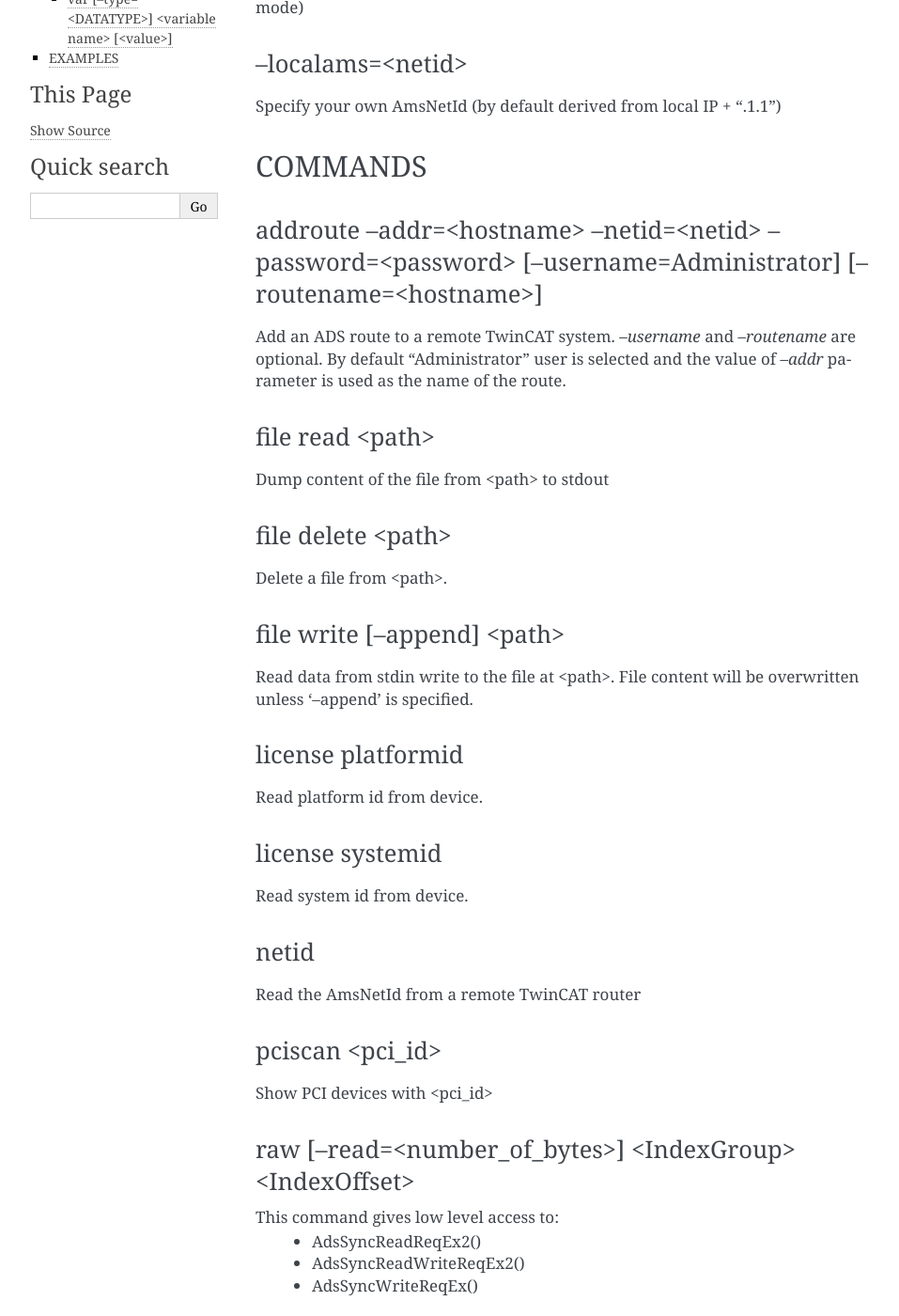
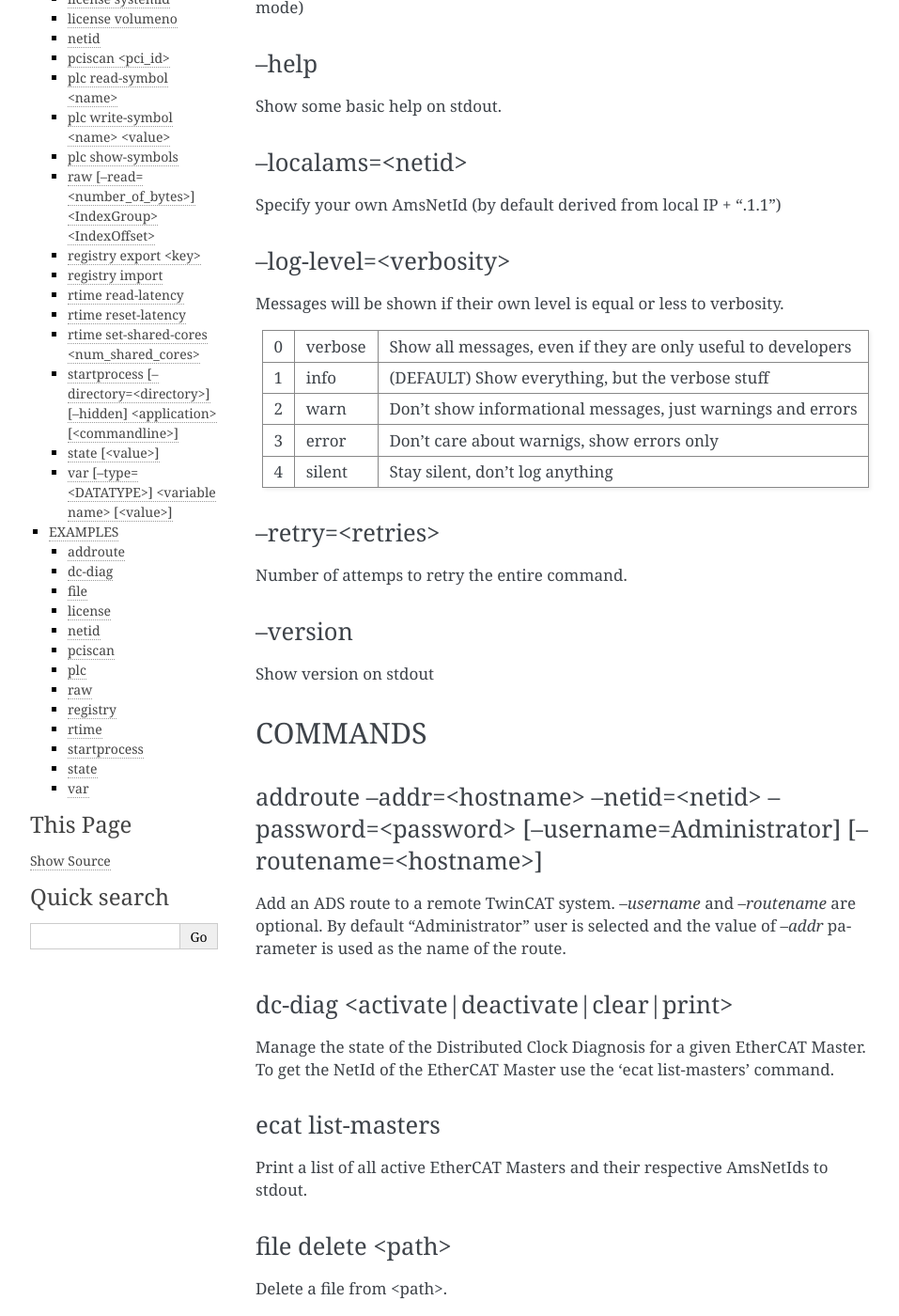
Before and after one commit to Beckhoff/ADS, a Sphinx documentation site: the page built from doc/source/adstool.rst, in a window 1280 px wide and 1400 px high, scrolled down 715 px. Shown: the whole window at 94% size, without its empty margins (148-1105 px from the left). Built offline with Sphinx 7.4.7, drawn with Linux system fonts in a browser that asks for light colours; some of the changed text lies outside the part shown.

Commit message:
adstool: sync manpage with usage()
Signed-off-by: Patrick Bruenn <p.bruenn@beckhoff.com>

```diff
--- a/doc/source/adstool.rst
+++ b/doc/source/adstool.rst
@@ -23,14 +23,37 @@ system. <port> is optional, its default depends on the <command>.
 OPTIONS
 =======
 
---gw=<host>
+--gw=<hostname>
 """""""""""""""""""""""""""""""""""""""""""""""""""""""""""""""""""""""""""""""""""""
 Hostname or IP address of your AmsNetId target (mandatory in standalone mode)
+
+--help
+""""""
+Show some basic help on stdout.
 
 --localams=<netid>
 """""""""""""""""""""""""""""""""""""""""""""""""""""""""""""""""""""""""""""""""""""
 Specify your own AmsNetId (by default derived from local IP + ".1.1")
 
+--log-level=<verbosity>
+"""""""""""""""""""""""
+Messages will be shown if their own level is equal or less to verbosity.
+
+= ======= =============================================================
+0 verbose Show all messages, even if they are only useful to developers
+1 info    (DEFAULT) Show everything, but the verbose stuff
+2 warn    Don't show informational messages, just warnings and errors
+3 error   Don't care about warnigs, show errors only
+4 silent  Stay silent, don't log anything
+= ======= =============================================================
+
+--retry=<retries>
+"""""""""""""""""
+Number of attemps to retry the entire command.
+
+--version
+"""""""""
+Show version on stdout
 
 COMMANDS
 ===========
@@ -41,13 +64,27 @@ Add an ADS route to a remote TwinCAT system. `--username` and `--routename` are
 optional. By default "Administrator" user is selected and the value of `--addr`
 parameter is used as the name of the route.
 
-file read <path>
-"""""""""""""""""""""""""""""""""""""""""""""""""""""""""""""""""""""""""""""""""""""
-Dump content of the file from <path> to stdout
+dc-diag <activate|deactivate|clear|print>
+"""""""""""""""""""""""""""""""""""""""""
+Manage the state of the Distributed Clock Diagnosis for a given EtherCAT Master.
+To get the NetId of the EtherCAT Master use the 'ecat list-masters' command.
+
+ecat list-masters
+"""""""""""""""""
+Print a list of all active EtherCAT Masters and their respective AmsNetIds to
+stdout.
 
 file delete <path>
 """""""""""""""""""""""""""""""""""""""""""""""""""""""""""""""""""""""""""""""""""""
 Delete a file from <path>.
+
+file find [--maxdepth=<depth>] <path>
+"""""""""""""""""""""""""""""""""""""
+Find files the given path.
+
+file read <path>
+"""""""""""""""""""""""""""""""""""""""""""""""""""""""""""""""""""""""""""""""""""""
+Dump content of the file from <path> to stdout
 
 file write [--append] <path>
 """""""""""""""""""""""""""""""""""""""""""""""""""""""""""""""""""""""""""""""""""""
@@ -62,6 +99,10 @@ license systemid
 """""""""""""""""""""""""""""""""""""""""""""""""""""""""""""""""""""""""""""""""""""
 Read system id from device.
 
+license volumeno
+""""""""""""""""
+Read volume license number from device.
+
 netid
 """""""""""""""""""""""""""""""""""""""""""""""""""""""""""""""""""""""""""""""""""""
 Read the AmsNetId from a remote TwinCAT router
@@ -69,6 +110,18 @@ Read the AmsNetId from a remote TwinCAT router
 pciscan <pci_id>
 """""""""""""""""""""""""""""""""""""""""""""""""""""""""""""""""""""""""""""""""""""
 Show PCI devices with <pci_id>
+
+plc read-symbol <name>
+""""""""""""""""""""""
+Read the value of the symbol described by <name> and print it to stdout.
+
+plc write-symbol <name> <value>
+"""""""""""""""""""""""""""""""
+Write the <value> to the symbol described by <name>.
+
+plc show-symbols
+""""""""""""""""
+Print information about all PLC symbols to stdout in JSON format.
 
 raw [--read=<number_of_bytes>] <IndexGroup> <IndexOffset>
 """""""""""""""""""""""""""""""""""""""""""""""""""""""""""""""""""""""""""""""""""""
@@ -86,6 +139,14 @@ request (AdsSyncWriteReqEx()). If no data is provided on stdin,
 is send. If both, data through stdin and --read, are available,
 a readwrite request will be send (AdsSyncReadWriteReqEx2()).
 
+registry export <key>
+"""""""""""""""""""""
+Export registry key to stdout.
+
+registry import
+"""""""""""""""
+Import registry from stdin.
+
 rtime read-latency
 """""""""""""""""""""""""""""""""""""""""""""""""""""""""""""""""""""""""""""""""""""
 Read latency information from rtime and print it to stdout.
@@ -94,10 +155,25 @@ rtime reset-latency
 """""""""""""""""""""""""""""""""""""""""""""""""""""""""""""""""""""""""""""""""""""
 Read and reset latency information from rtime and print it to stdout.
 
+rtime set-shared-cores <num_shared_cores>
+"""""""""""""""""""""""""""""""""""""""""
+Configure the number of shared cores. All remaining cores will be isolated.
+To configure all cores as shared use 0xffffffff for num_shared_cores.
+If the requested core configuration is already active on the device the tool
+will return ADSERR_DEVICE_EXISTS -> 1807 mod 256 -> 15. And the text:
+"Requested shared core configuration already active, no change applied.
+
+startprocess [--directory=<directory>] [--hidden] <application> [<commandline>]
+"""""""""""""""""""""""""""""""""""""""""""""""""""""""""""""""""""""""""""""""
+Starts a new process <application> on the target device, optionally using the
+specified <commandline> and a different starting <directory>. For Windows
+targets, the --hidden flag can be used to hide the application window.
+
 state [<value>]
 """""""""""""""""""""""""""""""""""""""""""""""""""""""""""""""""""""""""""""""""""""
 Read or write the ADS state of the device at AmsPort (default 10000).
 ADS states are documented here:
+
 https://infosys.beckhoff.com/index.php?content=../content/1031/tcadswcf/html/tcadswcf.tcadsservice.enumerations.adsstate.html
 
 var [--type=<DATATYPE>] <variable name> [<value>]
@@ -115,17 +191,22 @@ that datatype. For strings, <value> will be written as-is. For integers
 value will be interpreted as decimal unless it starts with "0x". In that
 case it will be interpreted as hex.
 
-DATATYPE:
-	BOOL -> default output as decimal
-	BYTE -> default output as decimal
-	WORD -> default output as decimal
-	DWORD -> default output as decimal
-	LWORD -> default output as decimal
-	STRING -> default output as raw bytes
+DATATYPE
+
+====== ===========================
+BOOL   default output as decimal
+BYTE   default output as decimal
+WORD   default output as decimal
+DWORD  default output as decimal
+LWORD  default output as decimal
+STRING default output as raw bytes
+====== ===========================
 
 EXAMPLES
 ========
 
+addroute
+""""""""
 Use Administrator account to add a route with the same name as destinations address
 
 .. code-block:: shell
@@ -138,6 +219,35 @@ Use 'guest' account to add a route with a selfdefined name
 
 	$ adstool 192.168.0.231 addroute --addr=192.168.0.1 --netid=192.168.0.1.1.1 --password=1 --username=guest --routename=Testroute
 
+dc-diag
+"""""""
+Activate the DC Diagnosis. To get accurate results, the TwinCAT System should
+be in run mode.
+
+.. code-block:: shell
+
+	$ adstool 5.121.233.243.2.1 dc-diag activate
+
+Deactivate the DC Diagnosis
+
+.. code-block:: shell
+
+	$ adstool 5.121.233.243.2.1 dc-diag deactivate
+
+Reset the packet counts of the DC Diagnosis
+
+.. code-block:: shell
+
+	$ adstool 5.121.233.243.2.1 dc-diag clear
+
+Print out the packet counts of the DC Diagnosis
+
+.. code-block:: shell
+
+	$ adstool 5.121.233.243.2.1 dc-diag print
+
+file
+""""
 Make a local backup of explorer.exe:
 
 .. code-block:: shell
@@ -173,6 +283,8 @@ Copy local file to remote:
 
 	$ adstool 5.24.37.144.1.1 file write 'C:\Windows\explorer.exe' < ./explorer.exe
 
+license
+"""""""
 Read platformid from device
 
 .. code-block:: shell
@@ -187,12 +299,23 @@ Read systemid from device
 	$ adstool 5.24.37.144.1.1 license systemid
 	95EEFDE0-0392-1452-275F-1BF9ACCB924E
 
+Read volume licence number from device
+
+.. code-block:: shell
+
+	$ adstool 5.24.37.144.1.1 license volumeno
+	123456
+
+netid
+"""""
 Read the AmsNetId from a remote TwinCAT router
 
 .. code-block:: shell
 
 	$ adstool 192.168.0.231 netid
 
+pciscan
+"""""""
 List PCI CCAT devices:
 
 .. code-block:: shell
@@ -202,6 +325,29 @@ List PCI CCAT devices:
 	3:0 @ 0x4028629004
 	7:0 @ 0x4026531852
 
+plc
+"""
+Read the value of the symbol described by <name> and print it to stdout.
+
+.. code-block:: shell
+
+	$ adstool 5.24.37.144.1.1 plc read-symbol "MAIN.nNum1"
+
+Write the <value> to the symbol described by <name>
+
+.. code-block:: shell
+
+	$ adstool 5.24.37.144.1.1 plc write-symbol "MAIN.nNum1" 10
+	$ adstool 5.24.37.144.1.1 plc write-symbol "MAIN.nNum1" 0xA
+
+Write PLC symbol information into an out.json file
+
+.. code-block:: shell
+
+	$ adstool 5.24.37.144.1.1 plc show-symbols > out.json
+
+raw
+"""
 Read 10 bytes from TC3 PLC index group 0x4040 offset 0x1 into a file:
 
 .. code-block:: shell
@@ -220,6 +366,22 @@ Write data from write.bin to TC3 PLC index group 0xF003 offset 0x0 and read resu
 
 	$ adstool 5.24.37.144.1.1 raw --read=4 "0xF003" "0x0" < write.bin > read.bin
 
+registry
+""""""""
+Write registry key to stdout.
+
+.. code-block:: shell
+
+	$ adstool 5.24.37.144.1.1 registry export 'HKEY_LOCAL_MACHINE\Software\Beckhoff\TwinCAT3'
+
+Import registry settings from a file, which was exported with RegEdit.exe on Windows
+
+.. code-block:: shell
+
+	$ dos2unix < file.reg | adstool 5.24.37.144.1.1 registry import
+
+rtime
+"""""
 Read maximum rtime latency
 
 .. code-block:: shell
@@ -236,6 +398,28 @@ Read maximum rtime latency and reset:
 	$ adstool 5.24.37.144.1.1 rtime read-latency
 	1
 
+Isolate all but one core
+
+.. code-block:: shell
+
+	$ adstool 5.24.37.144.1.1 rtime set-shared-cores 1
+
+Set all cores as shared core
+
+.. code-block:: shell
+
+	$ adstool 5.24.37.144.1.1 rtime set-shared-cores 0xffffffff
+
+startprocess
+""""""""""""
+List all files with details from the /var/log folder and write the result to /tmp/output.txt
+
+.. code-block:: shell
+
+	$ adstool 5.24.37.144.1.1 startprocess --directory=/var/log /usr/bin/ls "-l --all > /tmp/output.txt"
+
+state
+"""""
 Check if TwinCAT is in RUN:
 
 .. code-block:: shell
@@ -249,6 +433,8 @@ Set TwinCAT to CONFIG mode:
 
 	$ adstool 5.24.37.144.1.1 state 16
 
+var
+"""
 Read number as decimal:
 
 .. code-block:: shell
```
